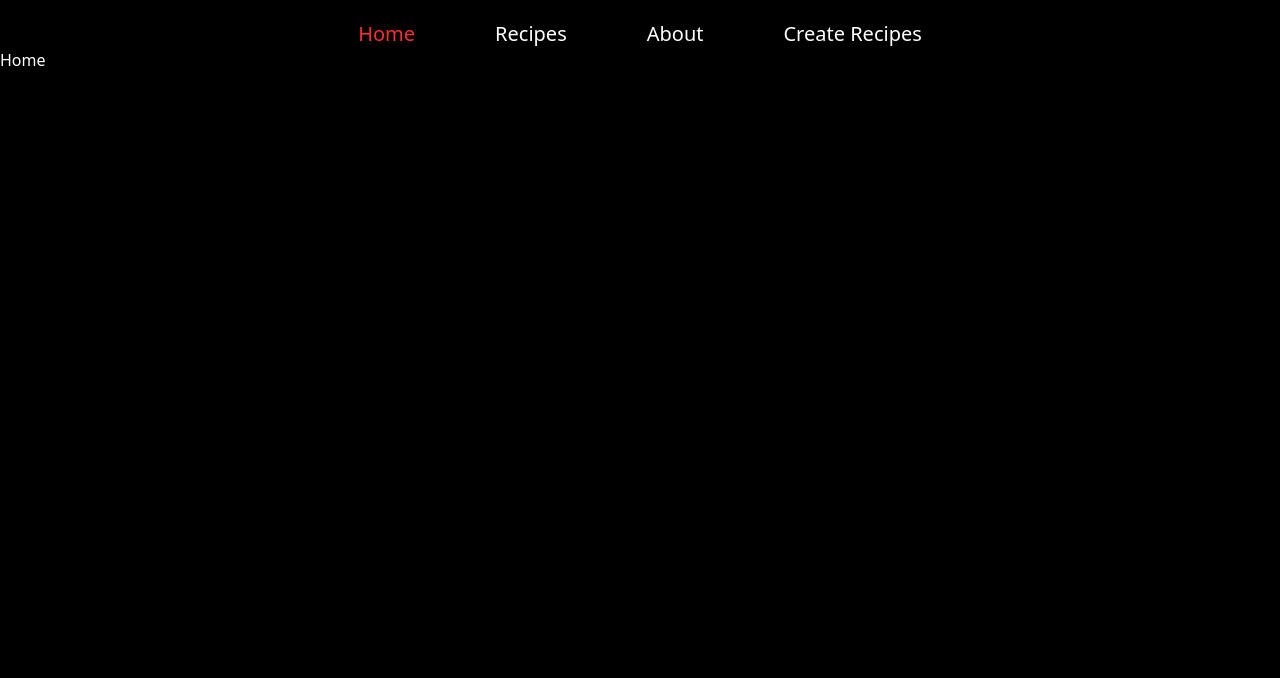
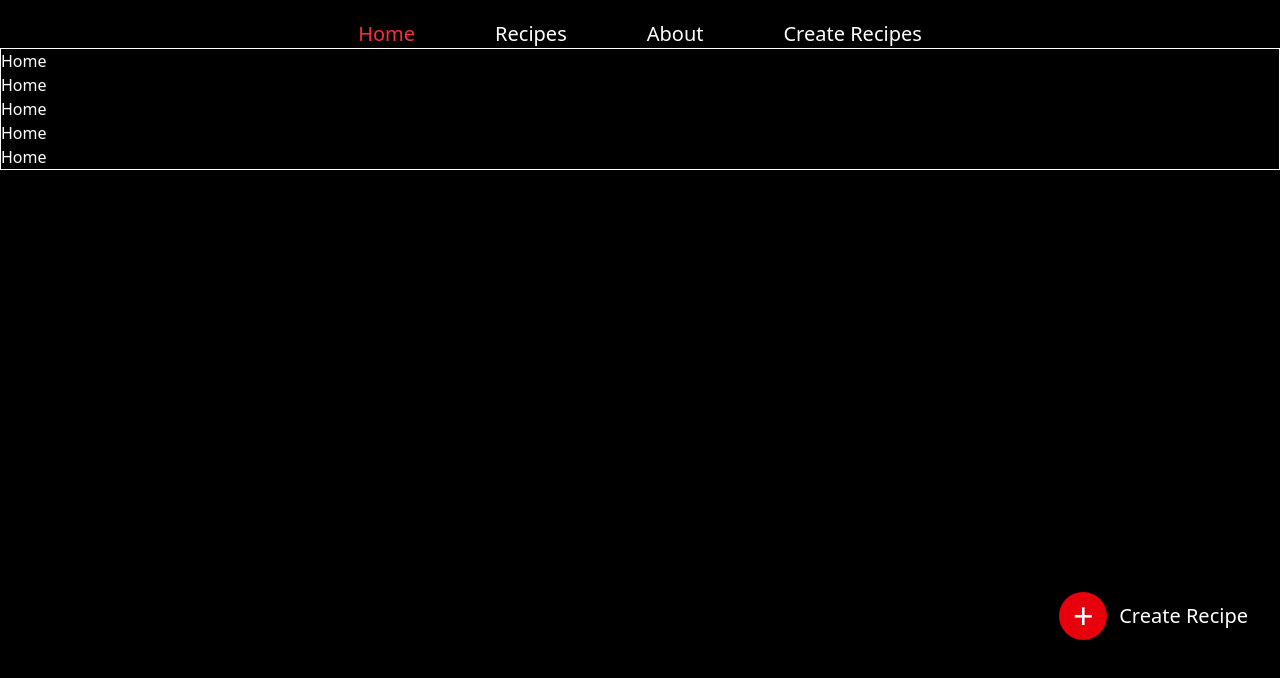
Before and after one commit to rao-ankit-9001/Food-Recipe-App, a React (Vite) app: page / in a window 1280 px wide. Shown: the top 678 px of the page. Built offline with nearby package versions, Linux system fonts and the light colour scheme.

Commit message:
add pages, routes and context

```diff
--- a/package.json
+++ b/package.json
@@ -11,11 +11,14 @@
   },
   "dependencies": {
     "@tailwindcss/vite": "^4.1.12",
+    "nanoid": "^5.1.5",
     "react": "^19.1.1",
     "react-dom": "^19.1.1",
     "react-hook-form": "^7.62.0",
     "react-router-dom": "^7.8.0",
-    "tailwindcss": "^4.1.12"
+    "react-toastify": "^11.0.5",
+    "tailwindcss": "^4.1.12",
+    "toastify": "^2.0.1"
   },
   "devDependencies": {
     "@eslint/js": "^9.33.0",
--- /dev/null
+++ b/src/context/RecipesContext.jsx
@@ -0,0 +1,16 @@
+import { createContext, useState } from "react";
+
+export const recipecontext = createContext(null);
+
+function RecipeContext(props){
+
+    const [Recipes, setRecipes] = useState([]);
+    return(
+        <recipecontext.Provider value={{Recipes, setRecipes}}>
+            {props.children}
+        </recipecontext.Provider>
+    )
+
+}
+
+export default RecipeContext;
--- a/src/main.jsx
+++ b/src/main.jsx
@@ -1,13 +1,18 @@
 import { StrictMode } from 'react'
 import { createRoot } from 'react-dom/client'
+import { ToastContainer } from 'react-toastify'
 import './index.css'
 import App from './App.jsx'
 import { BrowserRouter } from 'react-router-dom'
+import RecipeContext from './context/RecipesContext.jsx'
 
 createRoot(document.getElementById('root')).render(
   <StrictMode>
     <BrowserRouter>
+    <RecipeContext>
     <App />
+    <ToastContainer autoClose='1000'/>
+    </RecipeContext>
     </BrowserRouter>
   </StrictMode>,
 )
--- a/src/pages/CreateRecipes.jsx
+++ b/src/pages/CreateRecipes.jsx
@@ -1,14 +1,22 @@
+import { useContext } from 'react';
 import { useForm } from 'react-hook-form'
+import { recipecontext } from '../context/RecipesContext';
+import{ nanoid }from 'nanoid';
+import { toast } from 'react-toastify';
+function CreateRecipes(){
+    const {Recipes, setRecipes} = useContext(recipecontext);
 
-function CreateRecipes(){
     const {register, handleSubmit, reset, formState: {errors}} = useForm();
 
-    const submitHandler=(data)=>{
-        console.log(data);
+    const submitHandler=(NewRecipe)=>{
+            NewRecipe.id = nanoid();
+            setRecipes([...Recipes, NewRecipe])
+            toast.success('New Recipe add successfully');
+            reset();
 
     }
     return(
-            <div className="flex flex-col items-center justify-center gap-10 pt-10 outline-1 my-5 mx-20 py-5 ">
+            <div className="flex flex-col items-center justify-center gap-10 pt-10 outline-1 my-5 mx-20 py-5">
                 <h1 className='text-xl font-bold'>Create recipes</h1>
 
 
@@ -29,7 +37,7 @@ function CreateRecipes(){
 
                      <input
                      className="outline-0 border-b p-1"
-                     {...register('chef name')}
+                     {...register('chefname')}
                      type="text"
                      placeholder='Chef Name'
                      />
--- a/src/pages/Home.jsx
+++ b/src/pages/Home.jsx
@@ -1,9 +1,31 @@
+import { Outlet, useNavigate } from "react-router-dom";
+
+function Home(){
+    const Navigate = useNavigate();
+
+    return(
+        <div className="relative border">
+        <h1>Home</h1>
+
+        <h1>Home</h1>
+
+        <h1>Home</h1>
+
+        <h1>Home</h1>
 
 
-function Home(){
+        <h1>Home</h1>
 
-    return(
-        <h1>Home</h1>
+
+
+        <button
+        onClick={()=>Navigate('/create-recipes')}
+        className=" fixed right-5 bottom-40 cursor-pointer flex  items-center justify-center">
+            <span className="bg-red-600 rounded-full w-12 h-12 flex items-center justify-center text-white text-4xl p-3">+</span>
+            <span className="px-3 text-xl ">Create Recipe</span>
+        </button>
+        {/* <Outlet/> */}
+        </div>
     )
 }
 
--- a/src/pages/Recipes.jsx
+++ b/src/pages/Recipes.jsx
@@ -1,9 +1,30 @@
+import { useContext } from "react";
+import { recipecontext } from "../context/RecipesContext";
 
 
 function Recipes(){
+const {Recipes} = useContext(recipecontext);
+console.log(Recipes);
 
+const AllRecipes = Recipes.map(recipes=>{
+    console.log(recipes);
+
+      return  <ul>
+            <li>{recipes.title}</li>
+            <li><img src="" alt="" /></li>
+            <li>{recipes.chefname}</li>
+            <li>{recipes.description}</li>
+            <li>{recipes.ingredients}</li>
+            <li>{recipes.category}</li>
+        </ul>
+})
     return(
-        <h1>Recipes</h1>
+
+            <>
+                <h1>{AllRecipes}</h1>
+            </>
+
+
     )
 }
 
```
Also changed, not shown: 1 other file (tests, documents, lock files or other folders).
